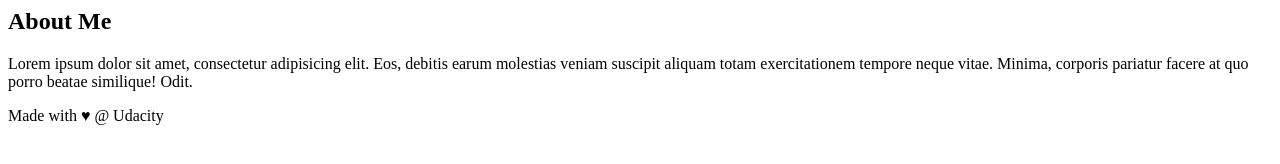
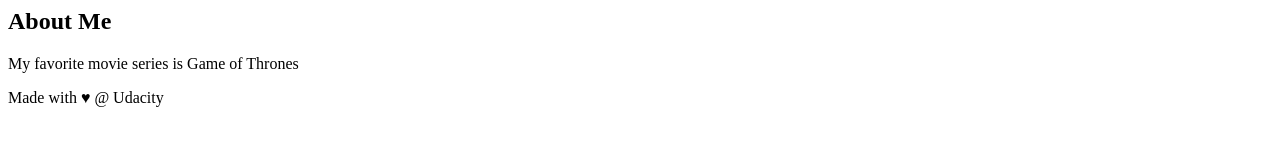
Before and after one commit to danieladeeri/new-git-project, a plain HTML site: page index.html in a window 1280 px wide. Drawn offline with Linux system fonts and the light colour scheme.

Commit message:
Updated my sidebar branch

```diff
--- a/index.html
+++ b/index.html
@@ -8,7 +8,7 @@
 <aside>
     <h2>About Me</h2>
 
-    <p>Lorem ipsum dolor sit amet, consectetur adipisicing elit. Eos, debitis earum molestias veniam suscipit aliquam totam exercitationem tempore neque vitae. Minima, corporis pariatur facere at quo porro beatae similique! Odit.</p>
+    <p>My favorite movie series is Game of Thrones</p>
 </aside>
 <!-- end of new content -->
 
```
